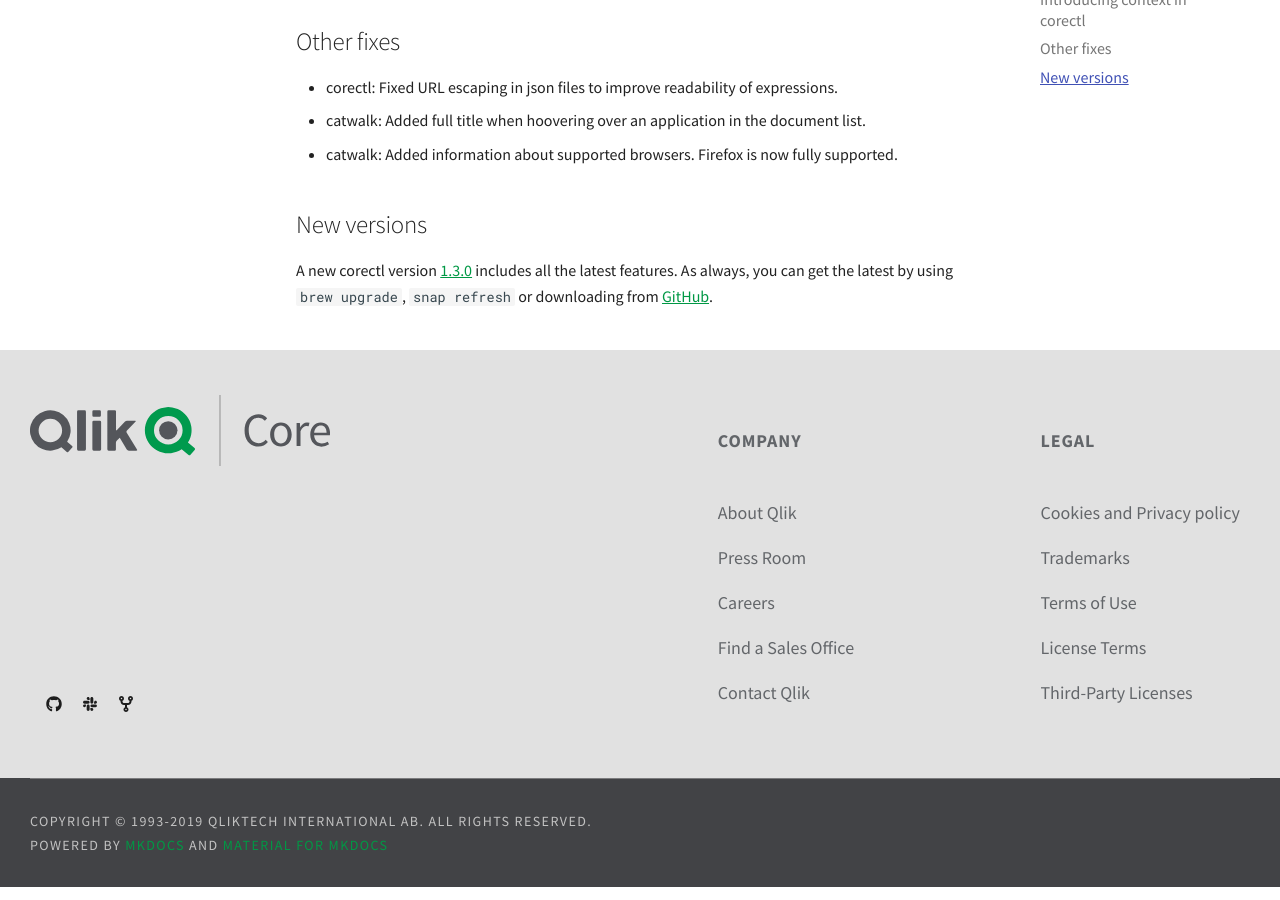
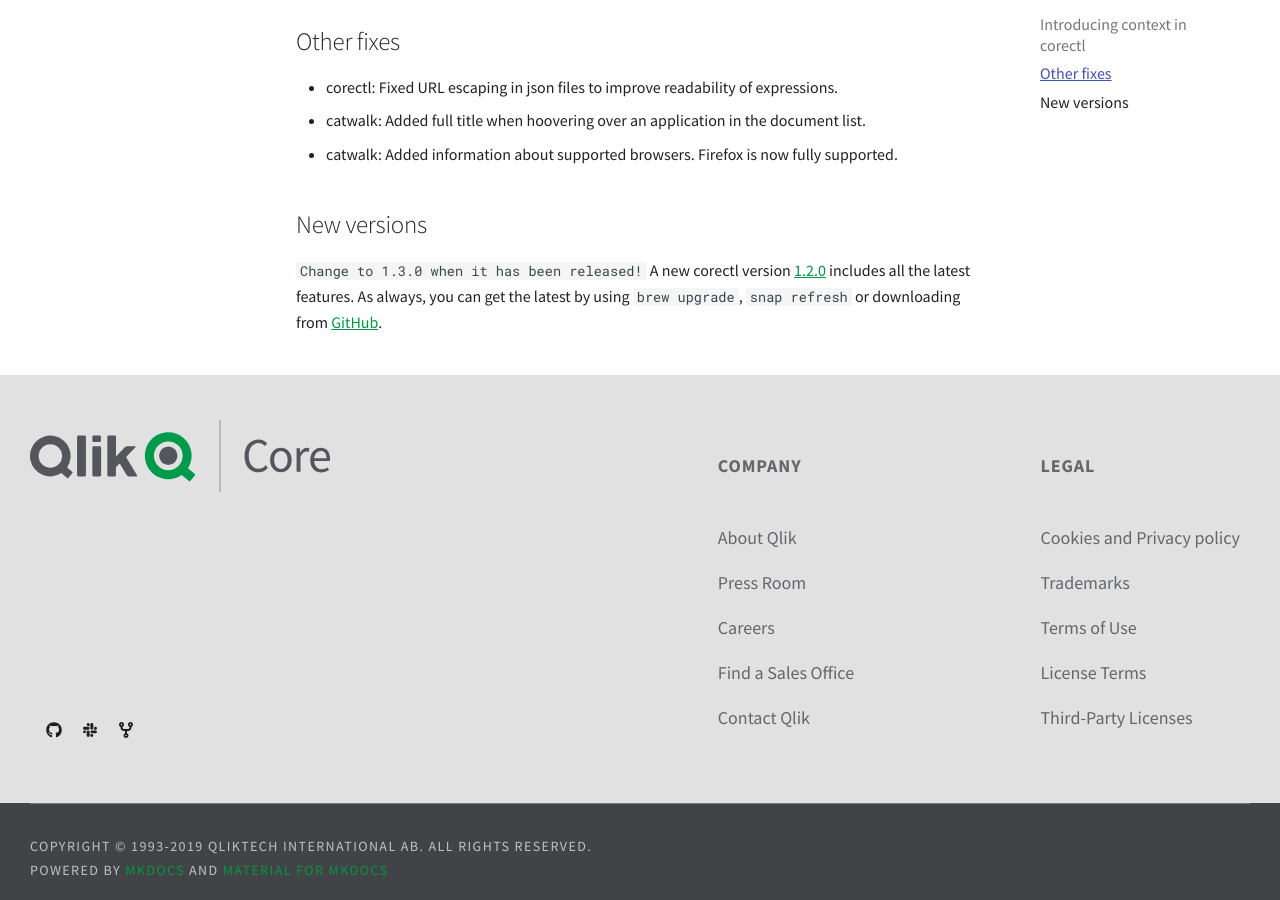
Before and after one commit to qlik-oss/core-website, an MkDocs documentation site: the page built from docs/updates/2019-08.md, in a window 1280 px wide and 900 px high, scrolled down 970 px. Built offline with MkDocs 1.6.1 and Material for MkDocs 9.7.7, drawn with Linux system fonts in a browser that asks for light colours.

Commit message:
Fix for review purposes only

```diff
--- a/docs/updates/2019-08.md
+++ b/docs/updates/2019-08.md
@@ -41,6 +41,7 @@
 
 ## New versions
 
-A new corectl version [1.3.0](https://github.com/qlik-oss/corectl/releases/tag/v1.3.0) includes all the latest features.
+`Change to 1.3.0 when it has been released!`
+A new corectl version [1.2.0](https://github.com/qlik-oss/corectl/releases/tag/v1.2.0) includes all the latest features.
 As always, you can get the latest by using `brew upgrade`, `snap refresh` or downloading from
 [GitHub](https://github.com/qlik-oss/corectl/releases).
```
